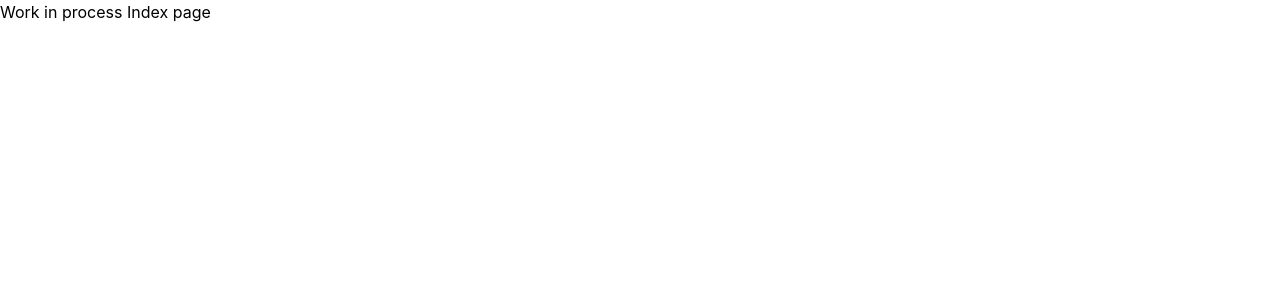
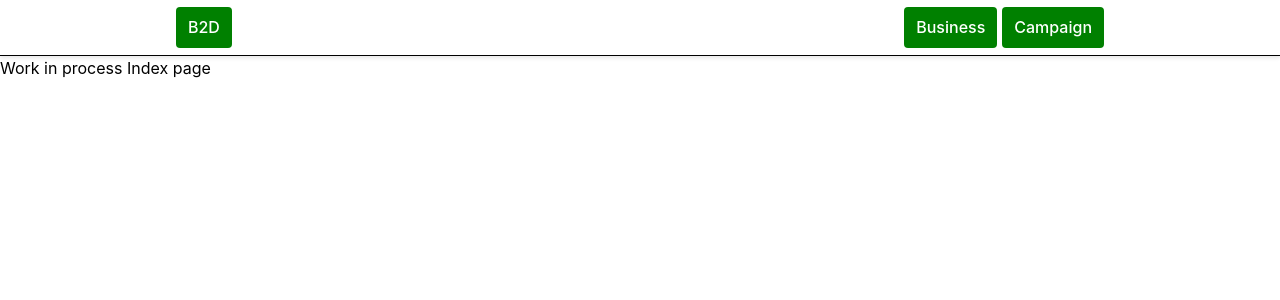
Before and after one commit to B2Dventures/B2Dventures, a Next.js app: page / in a window 1280 px wide. Shown: the top 300 px of the page. Built offline with nearby package versions, Linux system fonts and the light colour scheme.

Commit message:
create basic navbar

```diff
--- a/package.json
+++ b/package.json
@@ -22,13 +22,14 @@
     "@mantine/nprogress": "^7.12.2",
     "@mantine/spotlight": "^7.12.2",
     "@mantine/tiptap": "^7.12.2",
+    "@mantinex/mantine-logo": "^1.0.1",
     "@tabler/icons-react": "^3.14.0",
     "@tiptap/extension-link": "^2.6.6",
     "@tiptap/react": "^2.6.6",
     "@tiptap/starter-kit": "^2.6.6",
     "dayjs": "^1.11.13",
     "embla-carousel-react": "^8.2.1",
-    "next": "14.2.6",
+    "next": "^14.2.7",
     "react": "^18",
     "react-dom": "^18",
     "recharts": "^2.12.7"
--- a/src/app/business/page.tsx
+++ b/src/app/business/page.tsx
@@ -1,6 +1,9 @@
+import {Header} from "@/components/Header/Header";
+
 export default function Home() {
     return (
         <main>
+            <Header/>
             <div>Work in process business page</div>
         </main>
     );
--- a/src/app/campaign/page.tsx
+++ b/src/app/campaign/page.tsx
@@ -1,6 +1,9 @@
+import {Header} from "@/components/Header/Header";
+
 export default function Home() {
     return (
         <main>
+            <Header/>
             <div>Work in process Campaigns page</div>
         </main>
     );
--- a/src/app/page.tsx
+++ b/src/app/page.tsx
@@ -1,6 +1,9 @@
+import {Header} from '../components/Header/Header'
+
 export default function Home() {
     return (
         <main>
+            <Header/>
             <div>Work in process Index page</div>
         </main>
     );
--- /dev/null
+++ b/src/components/Header/Header.module.css
@@ -0,0 +1,36 @@
+.header {
+  height: 56px;
+  background-color: var(--mantine-color-body);
+  border-bottom: 1px solid;
+  border-color: black;
+  box-shadow: 0 2px 4px rgba(0, 0, 0, 0.1);
+}
+
+.inner {
+  height: 100%;
+  display: flex;
+  justify-content: space-between;
+  align-items: center;
+  padding: 0 16px;
+}
+
+.navItem {
+  font-size: 16px;
+  font-weight: 500;
+  color: White;
+  text-decoration: none;
+  padding: 8px 12px;
+  border-radius: 4px;
+  background-color: green;
+  transition: background-color 0.3s ease, color 0.3s ease;
+}
+
+.navItem:hover {
+  background-color: mediumseagreen;
+  color: white;
+}
+
+[data-mantine-color-scheme] .nav-item[data-active] {
+  background-color: mediumseagreen;
+  color: White;
+}
--- /dev/null
+++ b/src/components/Header/Header.tsx
@@ -0,0 +1,32 @@
+"use client";
+
+import React from 'react';
+import { Container, Group } from '@mantine/core';
+import classes from './Header.module.css';
+
+interface NavItemProps {
+    label: string;
+    link: string;
+}
+
+export const NavItem: React.FC<NavItemProps> = ({ label, link }) => {
+    return (
+        <a href={link} className={classes.navItem}>
+            {label}
+        </a>
+    );
+};
+
+export function Header() {
+    return (
+        <header className={classes.header}>
+            <Container size="md" className={classes.inner}>
+                <NavItem label="B2D" link="/" />
+                <Group gap={5} visibleFrom="xs">
+                    <NavItem label="Business" link="/business" />
+                    <NavItem label="Campaign" link="/campaign" />
+                </Group>
+            </Container>
+        </header>
+    );
+}
```
Also changed, not shown: 1 other file (tests, documents, lock files or other folders).
